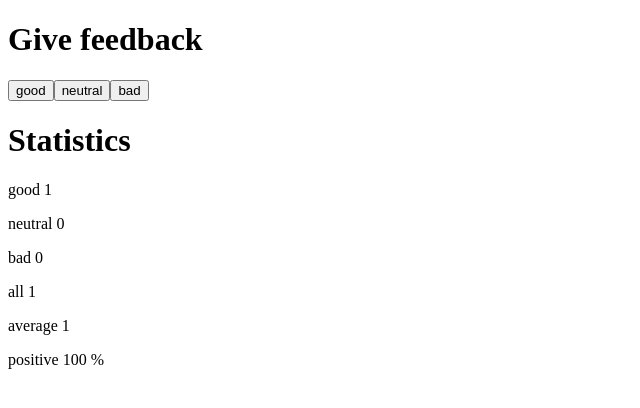
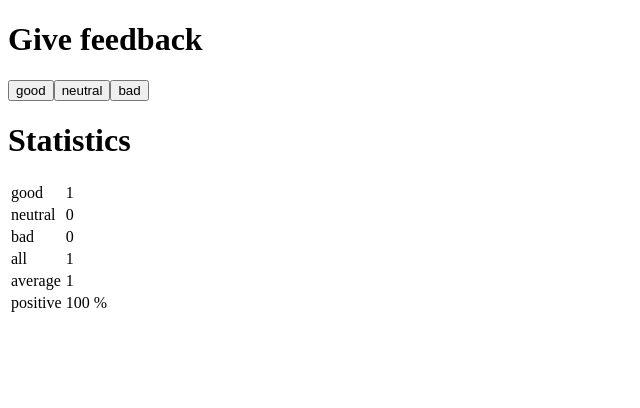
Before and after one commit to heikkilae/fullstackopen, a React (Create React App) app in the folder osa1/1.6-1.10/: page / in a window 1280 px wide. Both pictures are taken after a click on the button "good". Shown: the top 408 px of the page, without its empty margins (0-640 px from the left). Built offline with nearby package versions, Linux system fonts and the light colour scheme.

Commit message:
osa1-1.11*: unicafe step6

```diff
--- a/osa1/1.6-1.10/src/App.js
+++ b/osa1/1.6-1.10/src/App.js
@@ -6,7 +6,11 @@ const Button = ({ handleClick, text }) => (
 
 const StatisticLine  = ({ text, value }) => {
   return (
-    <p>{text} {value}</p>
+    // <p>{text} {value}</p>
+    <tr>
+      <td>{text}</td>
+      <td>{value}</td>
+    </tr>
   )
 }
 
@@ -25,16 +29,22 @@ const Statistics = ({ stats }) => {
     )
   }
 
+  const rows = [
+    <StatisticLine key={goodStr} text={goodStr} value={good} />,
+    <StatisticLine key={neutralStr} text={neutralStr} value={neutral} />,
+    <StatisticLine key={badStr} text={badStr} value={bad} />,
+    <StatisticLine key='all' text='all' value={all} />,
+    <StatisticLine key='average' text='average' value={avg} />,
+    <StatisticLine key='positive' text='positive' value={positive + ' %'} />
+  ]
+
   return (
     <div>
       <h1>Statistics</h1>
-      <StatisticLine text={goodStr} value={good}/>
-      <StatisticLine text={neutralStr} value={neutral}/>
-      <StatisticLine text={badStr} value={bad}/>
-
-      <StatisticLine text='all' value={all} />
-      <StatisticLine text='average' value={avg} />
-      <StatisticLine text='positive' value={positive + ' %'} />
+      <table>
+       <thead></thead>
+       <tbody>{rows}</tbody>
+      </table>
     </div>
   )
 }
```
